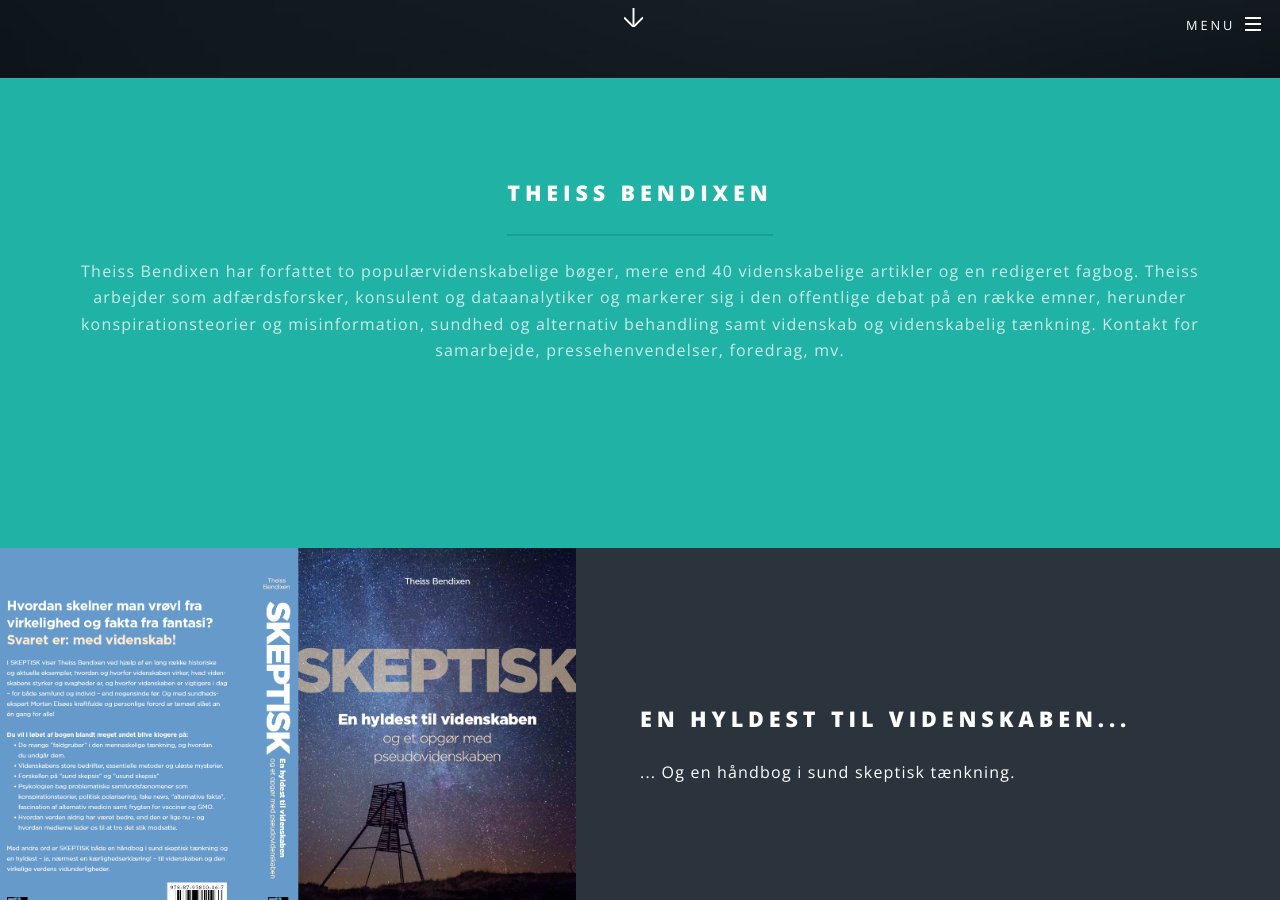
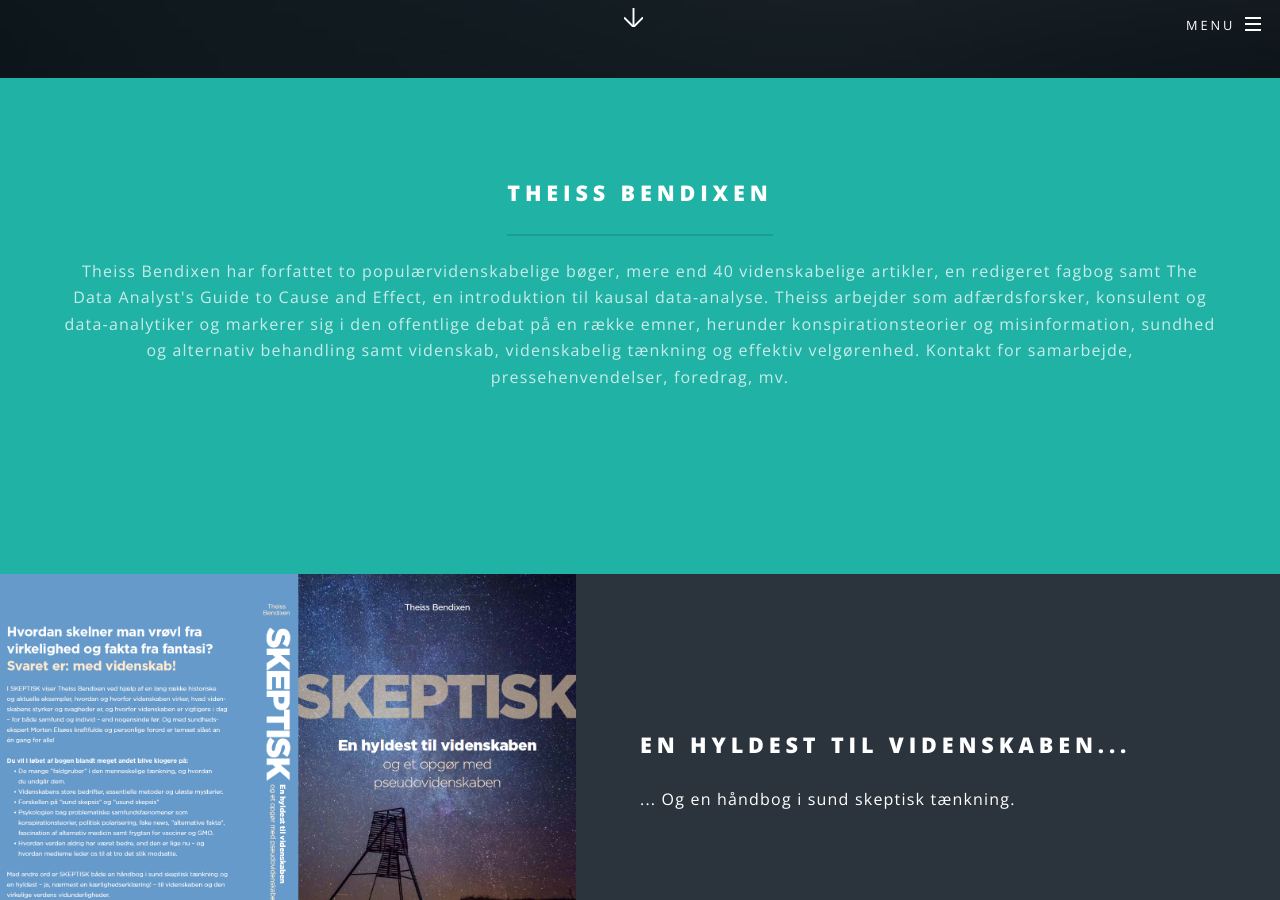
Before and after one commit to tbendixen/tbendixen.github.io.dk, a Jekyll site: the page built from index.html, in a window 1280 px wide and 900 px high, scrolled down 822 px. Built offline with Jekyll 4.4.1, drawn with Linux system fonts in a browser that asks for light colours; some of the changed text lies outside the part shown.

Commit message:
add dagbook

```diff
--- a/index.html
+++ b/index.html
@@ -19,8 +19,8 @@
 						<div class="inner">
 							<header class="major">
 								<h2>Theiss Bendixen<br /></h2>
-								<p>Theiss Bendixen har forfattet to populærvidenskabelige bøger, mere end 40 videnskabelige artikler og en redigeret fagbog.
-								Theiss arbejder som adfærdsforsker, konsulent og dataanalytiker og markerer sig i den offentlige debat på en række emner, herunder konspirationsteorier og misinformation, sundhed og alternativ behandling samt videnskab og videnskabelig tænkning.
+								<p>Theiss Bendixen har forfattet to populærvidenskabelige bøger, mere end 40 videnskabelige artikler, en redigeret fagbog samt The Data Analyst's Guide to Cause and Effect, en introduktion til kausal data-analyse.
+								Theiss arbejder som adfærdsforsker, konsulent og data-analytiker og markerer sig i den offentlige debat på en række emner, herunder konspirationsteorier og misinformation, sundhed og alternativ behandling samt videnskab, videnskabelig tænkning og effektiv velgørenhed.
 								Kontakt for samarbejde, pressehenvendelser, foredrag, mv.</p>
 							</header>
 							<ul class="icons major">
@@ -46,6 +46,14 @@
 								<p>... Og den virkelige verdens vidunderligheder.</p></a>
 							</div>
 						</section>
+							<div class="image"><img src="images/dagbook.jpg" alt="" /></div><div class="content">
+								<a href="https://collegepublishing.sagepub.com/products/the-data-analysts-guide-to-cause-and-effect-1-298063"><h2>En introduktion til kausal data-analyse.</h2>
+								<p>"a clear and readable book with broad coverage of many ideas and methods in causal inference" -- Andrew Gelman, Columbia University</p></a>
+								<p>"an excellent, comprehensive, yet accessible introduction to causal inference" -- Julia Rohrer, University of Leipzig</p></a>
+								<p>"an effective tool for getting data analysts into the world of causal inference" -- Nicholas Huntington-Klein, Seattle University</p></a>
+							</div>
+						</section>
+
 				<!-- CTA -->
 					<section id="cta" class="wrapper style4">
 						<div class="inner">
```
